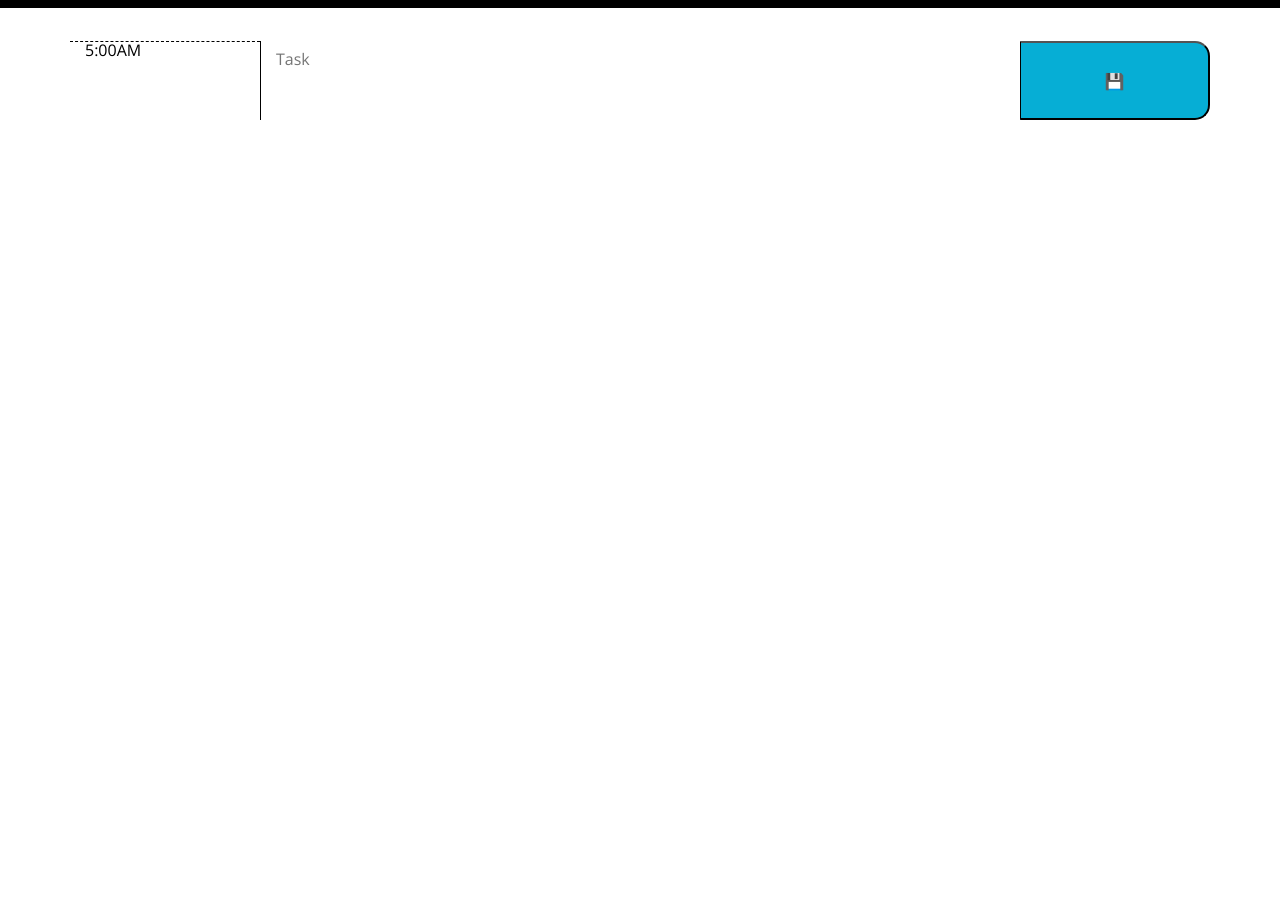
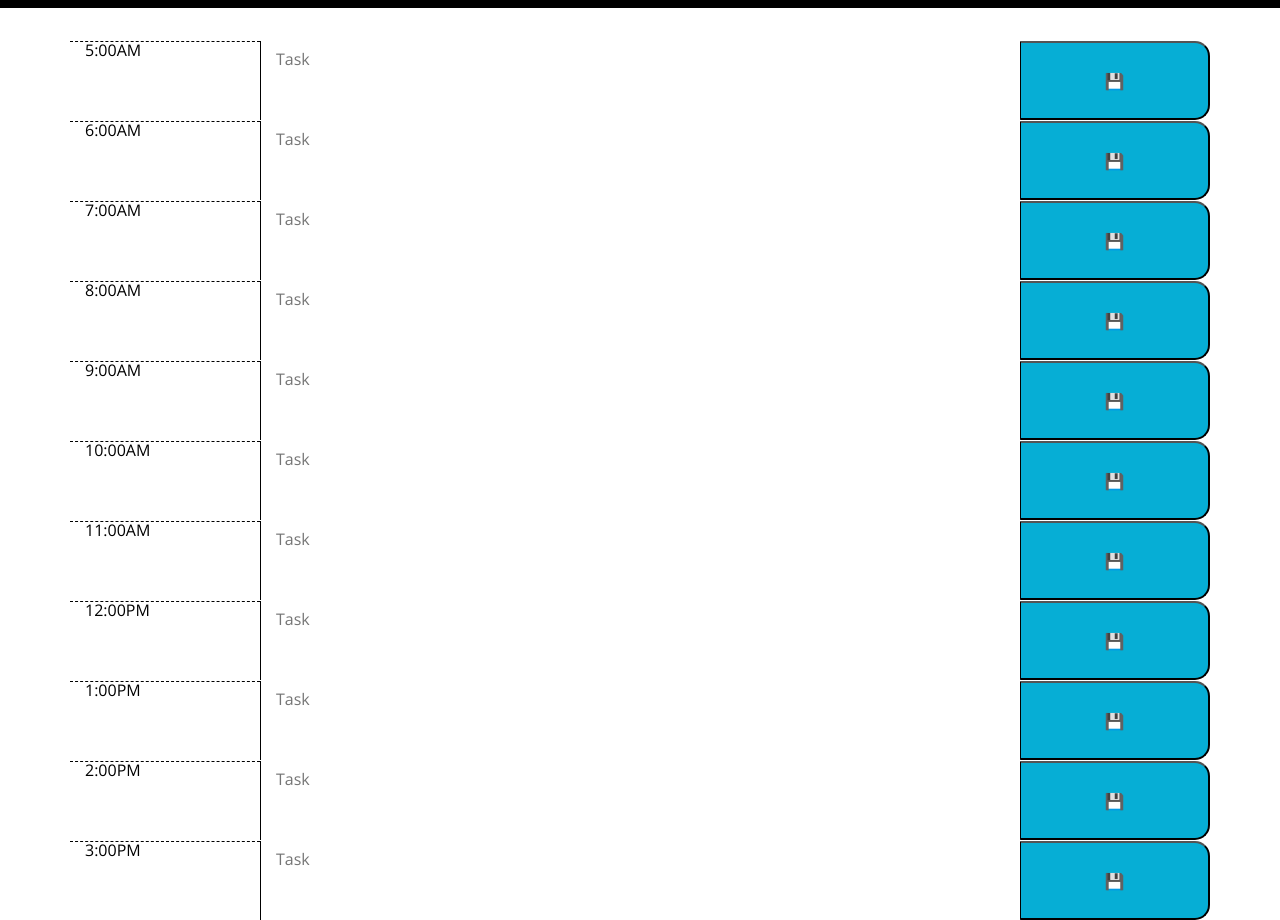
Before and after one commit to carvasquez206/A5-DayPlanner, a plain HTML site: page index.html in a window 1280 px wide. Shown: the part 260-1180 px from the top of the page. Before the commit the page ends 800 px from the top, so only its background shows below. Drawn offline with nearby package versions, Linux system fonts and the light colour scheme; files that its build step writes are made by us from their sources.

Commit message:
added timeblocks, 5am-3pm

```diff
--- a/index.html
+++ b/index.html
@@ -35,11 +35,61 @@
     </header>
 
     <div class="container">
-    <!--Timeblocks go here-->
+    <!--Timeblocks-->
       <div class="row">
         <div class="col-2 hour">5:00AM</div>
         <textarea id="5" class="col-8" placeholder="Task"></textarea>
         <button id="btn5" class="col-2 saveBtn">💾</button>
+      </div>
+      <div class="row">
+        <div class="col-2 hour">6:00AM</div>
+        <textarea id="6" class="col-8" placeholder="Task"></textarea>
+        <button id="btn6" class="col-2 saveBtn">💾</button>
+      </div>
+      <div class="row">
+        <div class="col-2 hour">7:00AM</div>
+        <textarea id="7" class="col-8" placeholder="Task"></textarea>
+        <button id="btn7" class="col-2 saveBtn">💾</button>
+      </div>
+      <div class="row">
+        <div class="col-2 hour">8:00AM</div>
+        <textarea id="8" class="col-8" placeholder="Task"></textarea>
+        <button id="btn8" class="col-2 saveBtn">💾</button>
+      </div>
+      <div class="row">
+        <div class="col-2 hour">9:00AM</div>
+        <textarea id="9" class="col-8" placeholder="Task"></textarea>
+        <button id="btn9" class="col-2 saveBtn">💾</button>
+      </div>
+      <div class="row">
+        <div class="col-2 hour">10:00AM</div>
+        <textarea id="10" class="col-8" placeholder="Task"></textarea>
+        <button id="btn10" class="col-2 saveBtn">💾</button>
+      </div>
+      <div class="row">
+        <div class="col-2 hour">11:00AM</div>
+        <textarea id="11" class="col-8" placeholder="Task"></textarea>
+        <button id="btn11" class="col-2 saveBtn">💾</button>
+      </div>
+      <div class="row">
+        <div class="col-2 hour">12:00PM</div>
+        <textarea id="12" class="col-8" placeholder="Task"></textarea>
+        <button id="btn12" class="col-2 saveBtn">💾</button>
+      </div>
+      <div class="row">
+        <div class="col-2 hour">1:00PM</div>
+        <textarea id="13" class="col-8" placeholder="Task"></textarea>
+        <button id="btn13" class="col-2 saveBtn">💾</button>
+      </div>
+      <div class="row">
+        <div class="col-2 hour">2:00PM</div>
+        <textarea id="14" class="col-8" placeholder="Task"></textarea>
+        <button id="btn14" class="col-2 saveBtn">💾</button>
+      </div>
+      <div class="row">
+        <div class="col-2 hour">3:00PM</div>
+        <textarea id="15" class="col-8" placeholder="Task"></textarea>
+        <button id="btn15" class="col-2 saveBtn">💾</button>
       </div>
 
 
```
